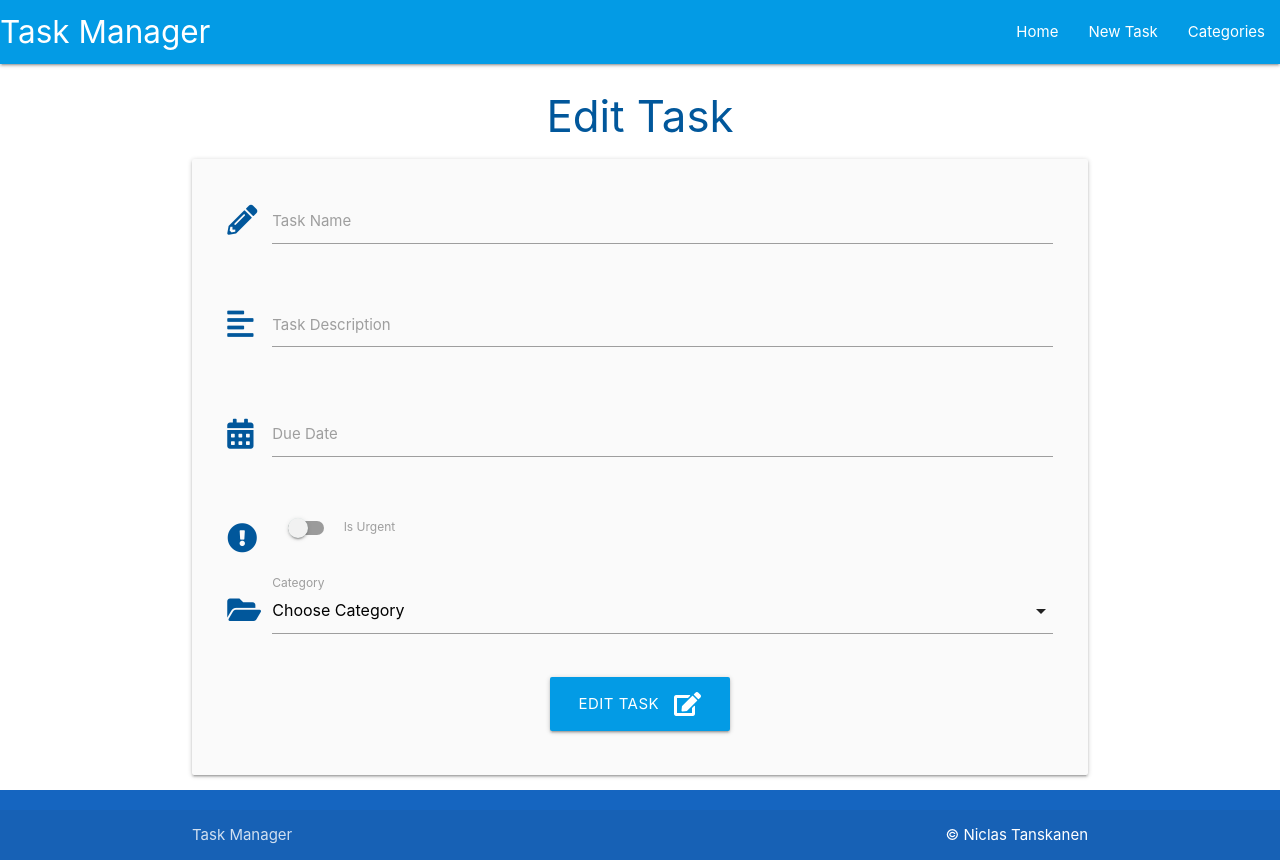
After one commit to niclastanskanen/Task-Manager, a Python web app: template taskmanager/templates/edit_task.html in a window 1280 px wide. The commit adds this page. Run offline with Jinja, Linux system fonts and the light colour scheme; the template is opened without the code that fills it, so the values that code supplies are empty.

Commit message:
Add requ

```diff
--- /dev/null
+++ b/taskmanager/static/css/style.css
@@ -0,0 +1,9 @@
+body {
+    display: flex;
+    min-height: 100vh;
+    flex-direction: column;
+  }
+
+  main {
+    flex: 1 0 auto;
+  }
--- /dev/null
+++ b/taskmanager/static/js/script.js
@@ -0,0 +1,20 @@
+document.addEventListener("DOMContentLoaded", function() {
+  // sidenav initialization
+  let sidenav = document.querySelectorAll(".sidenav");
+  M.Sidenav.init(sidenav);
+
+  // datepicker initialization
+  let datepicker = document.querySelectorAll(".datepicker");
+  M.Datepicker.init(datepicker, {
+      format: "dd mmmm, yyyy",
+      i18n: {done: "Select"}
+  });
+
+  // select initialization
+  let selects = document.querySelectorAll("select");
+  M.FormSelect.init(selects);
+
+  // collapsible initialization
+  let collapsibles = document.querySelectorAll('.collapsible');
+  M.Collapsible.init(collapsibles);
+});
--- a/taskmanager/templates/base.html
+++ b/taskmanager/templates/base.html
@@ -1,12 +1,59 @@
 <!DOCTYPE html>
 <html lang="en">
 <head>
+
     <meta charset="UTF-8">
     <meta http-equiv="X-UA-Compatible" content="IE=edge">
     <meta name="viewport" content="width=device-width, initial-scale=1.0">
+    <link rel="stylesheet" href="https://cdnjs.cloudflare.com/ajax/libs/font-awesome/5.15.3/css/all.min.css"
+        integrity="sha512-iBBXm8fW90+nuLcSKlbmrPcLa0OT92xO1BIsZ+ywDWZCvqsWgccV3gFoRBv0z+8dLJgyAHIhR35VZc2oM/gI1w=="
+        crossorigin="anonymous" referrerpolicy="no-referrer">
+    <link rel="stylesheet" href="https://cdnjs.cloudflare.com/ajax/libs/materialize/1.0.0/css/materialize.min.css"
+        type="text/css">
+    <link rel="stylesheet" href="{{ url_for('static', filename='css/style.css') }}" type="text/css">
     <title>Task Manager</title>
 </head>
+
 <body>
-    Hello World!
+
+    <header>
+        <!-- top navbar -->
+        <nav class="light-blue darken-1">
+            <div class="nav-wrapper">
+            <a href="{{ url_for('home') }}" class="brand-logo">Task Manager</a>
+            <a href="#" data-target="mobile-demo" class="sidenav-trigger"><i class="fas fa-bars"></i></a>
+            <ul class="right hide-on-med-and-down">
+                <li><a href="{{ url_for('home') }}">Home</a></li>
+                <li><a href="{{ url_for('add_task') }}">New Task</a></li>
+                <li><a href="{{ url_for('categories') }}">Categories</a></li>
+            </ul>
+            </div>
+        </nav>
+
+        <!-- mobile sidenav -->
+        <ul class="sidenav" id="mobile-demo">
+            <li><a href="{{ url_for('home') }}">Home</a></li>
+            <li><a href="{{ url_for('add_task') }}">New Task</a></li>
+            <li><a href="{{ url_for('categories') }}">Categories</a></li>
+        </ul>
+    </header>
+
+    <main class="container">
+        {% block content %}
+        {% endblock %}
+    </main>
+
+    <footer class="page-footer blue darken-3">
+        <div class="footer-copyright">
+            <div class="container">
+                Task Manager
+                <a class="white-text right" href="https://codeinstitute.net" target="_blank">&copy; Niclas Tanskanen</a>
+            </div>
+        </div>
+    </footer>
+
+    <script src="https://cdnjs.cloudflare.com/ajax/libs/materialize/1.0.0/js/materialize.min.js"></script>
+    <script src="{{ url_for('static', filename='js/script.js') }}"></script>
+
 </body>
 </html>
--- /dev/null
+++ b/taskmanager/templates/edit_task.html
@@ -0,0 +1,82 @@
+{% extends "base.html" %}
+{% block content %}
+
+<h3 class="light-blue-text text-darken-4 center-align">Edit Task</h3>
+
+<div class="row card-panel grey lighten-5">
+    <form class="col s12" method="POST" action="{{ url_for('edit_task', task_id=task.id) }}">
+        <!-- task name -->
+        <div class="row">
+            <div class="input-field col s12">
+                <i class="fas fa-pencil-alt prefix light-blue-text text-darken-4"></i>
+                <input id="task_name" name="task_name" value="{{ task.task_name }}" minlength="5" maxlength="50"
+                    type="text" class="validate" required>
+                <label for="task_name">Task Name</label>
+            </div>
+        </div>
+        <!-- task description -->
+        <div class="row">
+            <div class="input-field col s12">
+                <i class="fas fa-align-left prefix light-blue-text text-darken-4"></i>
+                <textarea id="task_description" name="task_description" minlength="5" maxlength="200" type="text"
+                    class="materialize-textarea validate" required>
+                    {{- task.task_description -}}
+                </textarea>
+                <label for="task_description">Task Description</label>
+            </div>
+        </div>
+        <!-- due date -->
+        <div class="row">
+            <div class="input-field col s12">
+                <i class="fas fa-calendar-alt prefix light-blue-text text-darken-4"></i>
+                <input id="due_date" name="due_date" type="text" value="{{ task.due_date.strftime('%d %B, %Y') }}"
+                    class="datepicker validate" required>
+                <label for="due_date">Due Date</label>
+            </div>
+        </div>
+        <!-- is urgent -->
+        <div class="row">
+            <div class="input-field col s12">
+                <div class="switch">
+                    <i class="fas fa-exclamation-circle prefix light-blue-text text-darken-4"></i>
+                    <label for="is_urgent">
+                        {% if task.is_urgent == True %}
+                            <input id="is_urgent" name="is_urgent" type="checkbox" checked>
+                        {% else %}
+                            <input id="is_urgent" name="is_urgent" type="checkbox">
+                        {% endif %}
+                        <span class="lever"></span>
+                        Is Urgent
+                    </label>
+                </div>
+            </div>
+        </div>
+        <!-- category id -->
+        <div class="row">
+            <div class="input-field col s12">
+                <i class="fas fa-folder-open prefix light-blue-text text-darken-4"></i>
+                <select id="category_id" name="category_id" class="validate" required>
+                    <option value="" disabled>Choose Category</option>
+                    {% for category in categories %}
+                        {% if category == task.category %}
+                            <option value="{{ category.id }}" selected>{{ category.category_name }}</option>
+                        {% else %}
+                            <option value="{{ category.id }}">{{ category.category_name }}</option>
+                        {% endif %}
+                    {% endfor %}
+                </select>
+                <label for="category_id">Category</label>
+            </div>
+        </div>
+        <!-- submit button -->
+        <div class="row">
+            <div class="col s12 center-align">
+                <button type="submit" class="btn-large light-blue darken-1">
+                    Edit Task <i class="fas fa-edit right"></i>
+                </button>
+            </div>
+        </div>
+    </form>
+</div>
+
+{% endblock %}
```
Also changed, not shown: requirements.txt (added, +8 -0 lines), taskmanager/routes.py (+76 -2 lines), taskmanager/templates/add_category.html (added, +27 -0 lines), taskmanager/templates/add_task.html (added, +70 -0 lines), taskmanager/templates/categories.html (added, +30 -0 lines), taskmanager/templates/edit_category.html (added, +27 -0 lines), taskmanager/templates/tasks.html (added, +36 -0 lines), 1 other file.
